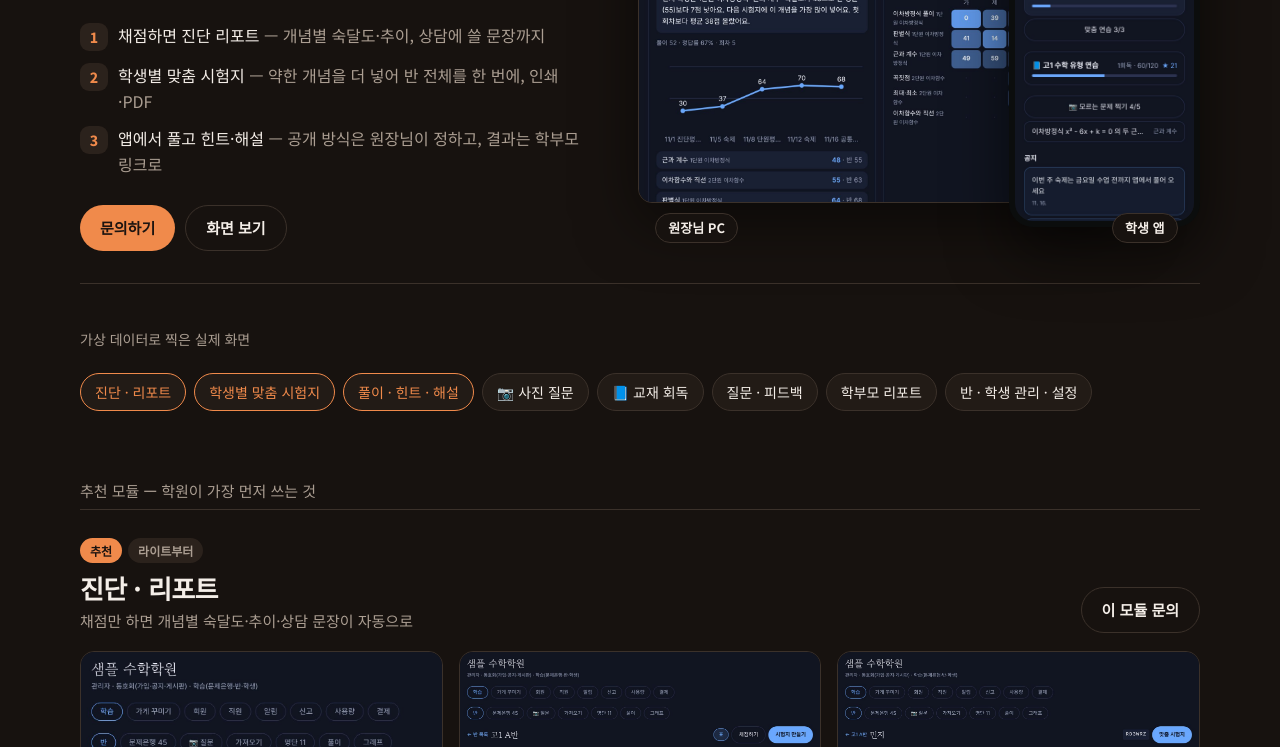
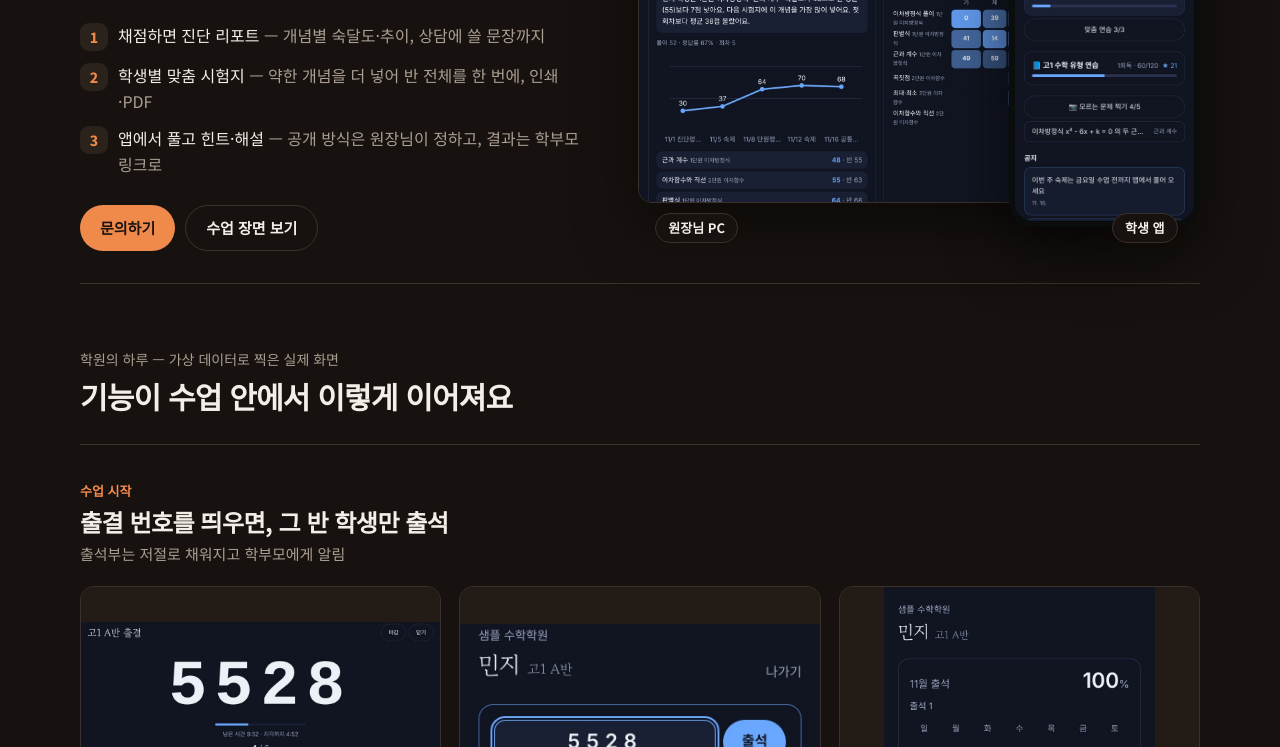
Before and after one commit to a20031314-ux/software-market, a website: page demo/academy.html in a window 1280 px wide. Shown: the part 353-1100 px from the top of the page. Drawn offline with Linux system fonts and the light colour scheme.

Commit message:
학원 소개: '학원의 하루' 장면 4개 — 출결·맞춤 숙제·사진 질문·질문이 수업으로
기능을 화면 목록이 아니라 누가 하면 누구에게 어떻게 돌아오는지 순서로 보여 줌.
장면마다 필요한 부분만 잘라 낸 실제 화면(가상 데이터).

Co-Authored-By: Claude Opus 5.5 <noreply@anthropic.com>
Claude-Session: https://claude.ai/code/session_01R73CvLEENwJndsexuEVBaY

```diff
--- a/demo/academy.html
+++ b/demo/academy.html
@@ -73,6 +73,23 @@
   .shots .label.l2{left:3%;bottom:-40px}
   .shots .label.l1{right:4%;bottom:-40px}
   @media (max-width:900px){.hero2{grid-template-columns:1fr;gap:28px;padding:32px 0 56px}.hero2 h1{font-size:30px}}
+  /* ── 학원의 하루: 기능이 실제로 이어지는 장면(누가 → 무엇을 → 어떻게 돌아오나) ── */
+  .stories{padding:64px 0 8px}
+  .stories > h2{font-size:30px;letter-spacing:-.8px;line-height:1.3;margin:6px 0 4px}
+  .story{padding:32px 0;border-top:1px solid var(--line);margin-top:28px}
+  .story .when{display:inline-block;font-size:13px;font-weight:700;color:var(--accent);margin-bottom:4px}
+  .story h3{font-size:24px;letter-spacing:-.5px;line-height:1.35}
+  .story .result{color:var(--muted);font-size:15px;margin-top:4px}
+  .flow{display:grid;gap:18px;margin-top:20px;grid-template-columns:repeat(var(--n,3),minmax(0,1fr))}
+  .step{margin:0;display:flex;flex-direction:column;gap:10px;min-width:0}
+  .step button{all:unset;cursor:zoom-in;display:block;border-radius:14px;overflow:hidden;border:1px solid var(--line);background:var(--surface)}
+  .step button:focus-visible{outline:2px solid var(--accent);outline-offset:3px}
+  .step img{display:block;width:100%;height:250px;object-fit:contain;background:var(--surface)}
+  .step figcaption{font-size:14px;line-height:1.5}
+  .step .who{display:inline-flex;align-items:center;gap:6px;font-size:12px;font-weight:700;color:var(--muted);margin-bottom:2px}
+  .step .who i{font-style:normal;width:20px;height:20px;border-radius:50%;background:var(--surface2);color:var(--ink);display:grid;place-items:center;font-size:11px}
+  .step .who.t{color:var(--accent)}
+  @media (max-width:760px){.flow{grid-template-columns:1fr}.step img{height:auto;max-height:420px}}
 </style>
 </head>
 <body>
@@ -94,7 +111,7 @@
       </ul>
       <div class="actions">
         <a class="btn" href="/#contact">문의하기</a>
-        <a class="btn ghost" href="#scenes">화면 보기</a>
+        <a class="btn ghost" href="#stories">수업 장면 보기</a>
       </div>
     </div>
     <div class="shots" aria-label="실제 화면(가상 데이터)">
@@ -103,6 +120,13 @@
       <span class="label l2">원장님 PC</span>
       <span class="label l1">학생 앱</span>
     </div>
+  </section>
+
+
+  <section class="stories" id="stories">
+    <p class="eyebrow">학원의 하루 — 가상 데이터로 찍은 실제 화면</p>
+    <h2>기능이 수업 안에서 이렇게 이어져요</h2>
+    <div id="storyList"></div>
   </section>
 
   <section class="hero" id="scenes">
@@ -214,6 +238,44 @@ document.getElementById("groups").innerHTML = GROUPS.map((g) => `
       </article>`).join("")}
   </section>`).join("");
 
+// 학원의 하루 — [이미지, 누구, 무엇을]. who가 강사·원장이면 강조색
+const STORIES = [
+  { when: "수업 시작", title: "출결 번호를 띄우면, 그 반 학생만 출석", result: "출석부는 저절로 채워지고 학부모에게 알림", steps: [
+    ["st-d1", "강사 · 교실 화면", "4자리 번호를 띄움. 들어온 학생·아직인 학생이 바로 보임"],
+    ["st-d2", "학생 폰", "그 반 학생만 번호를 넣어 출석(다른 반·틀린 번호는 안 됨)"],
+    ["st-d3", "학부모", "알림을 켜 두면 출석 알림, 리포트에 이번 달 출석"],
+  ]},
+  { when: "수업 끝", title: "채점 한 번이면, 내일 숙제가 학생마다 다르게", result: "약한 개념을 더 넣은 시험지가 반 전체 한 번에", steps: [
+    ["st-b1", "강사 PC", "학생 × 개념 숙달도. 약할수록 진하게"],
+    ["st-b3", "강사 PC", "민지 시험지: 약한 개념 7 · 복습 2 · 도전 1, 문항마다 고른 이유"],
+    ["st-b4", "학생 폰", "학생 앱 '오늘 할 것'에 내 숙제가 먼저"],
+  ]},
+  { when: "집에서 숙제", title: "종이 문제집에서 막히면, 찍어서 질문", result: "정답 대신 힌트부터 — 그래도 모르면 선생님께 (AI 사용료 별도)", steps: [
+    ["st-c1", "학생 폰", "찍으면 AI가 문제와 그래프를 읽음"],
+    ["st-c2", "학생 폰", "힌트를 한 단계씩, 그래도 모르면 질문"],
+    ["st-c3", "강사 PC", "사진·풀이·정답과 함께 받아 답장 / 수업에서 다룸 / 문제은행에 넣기"],
+  ]},
+  { when: "다음 수업", title: "해설에 단 질문이 모여, 수업 내용이 돼요", result: "어디서 막혔는지 수업 전에 알고 들어감", steps: [
+    ["st-a1", "학생 폰", "해설 1단계를 골라 \"이 식으로 왜 바꾸는지 모르겠어요\""],
+    ["st-a2", "강사", "같은 곳을 물은 학생 4명이 한 묶음으로"],
+    ["st-a3", "강사", "\"수업에서 다룸\" + 수업 메모 한 줄"],
+    ["st-a4", "학생 폰", "학생 화면 그 해설 옆에 메모가 돌아옴"],
+  ]},
+];
+document.getElementById("storyList").innerHTML = STORIES.map((st) => `
+  <article class="story">
+    <span class="when">${esc(st.when)}</span>
+    <h3>${esc(st.title)}</h3>
+    <p class="result">${esc(st.result)}</p>
+    <div class="flow" style="--n:${st.steps.length}">
+      ${st.steps.map(([img, who, cap], i) => `
+        <figure class="step">
+          <button type="button" data-img="${img}" data-cap="${esc(who + " — " + cap)}" aria-label="${esc(cap)} 크게 보기"><img src="/img/academy/${img}.jpg" alt="${esc(who + ": " + cap)}" loading="lazy"></button>
+          <figcaption><span class="who${/강사|원장/.test(who) ? " t" : ""}"><i>${i + 1}</i>${esc(who)}</span><br>${esc(cap)}</figcaption>
+        </figure>`).join("")}
+    </div>
+  </article>`).join("");
+
 const zoom = document.getElementById("zoom");
 document.addEventListener("click", (e) => {
   const b = e.target.closest("[data-img]");
```
Also changed, not shown: img/academy/st-a1.jpg (added), img/academy/st-a2.jpg (added), img/academy/st-a3.jpg (added), img/academy/st-a4.jpg (added), img/academy/st-b1.jpg (added), img/academy/st-b3.jpg (added), img/academy/st-b4.jpg (added), img/academy/st-c1.jpg (added), img/academy/st-c2.jpg (added), img/academy/st-c3.jpg (added), img/academy/st-d1.jpg (added), img/academy/st-d2.jpg (added), img/academy/st-d3.jpg (added).
